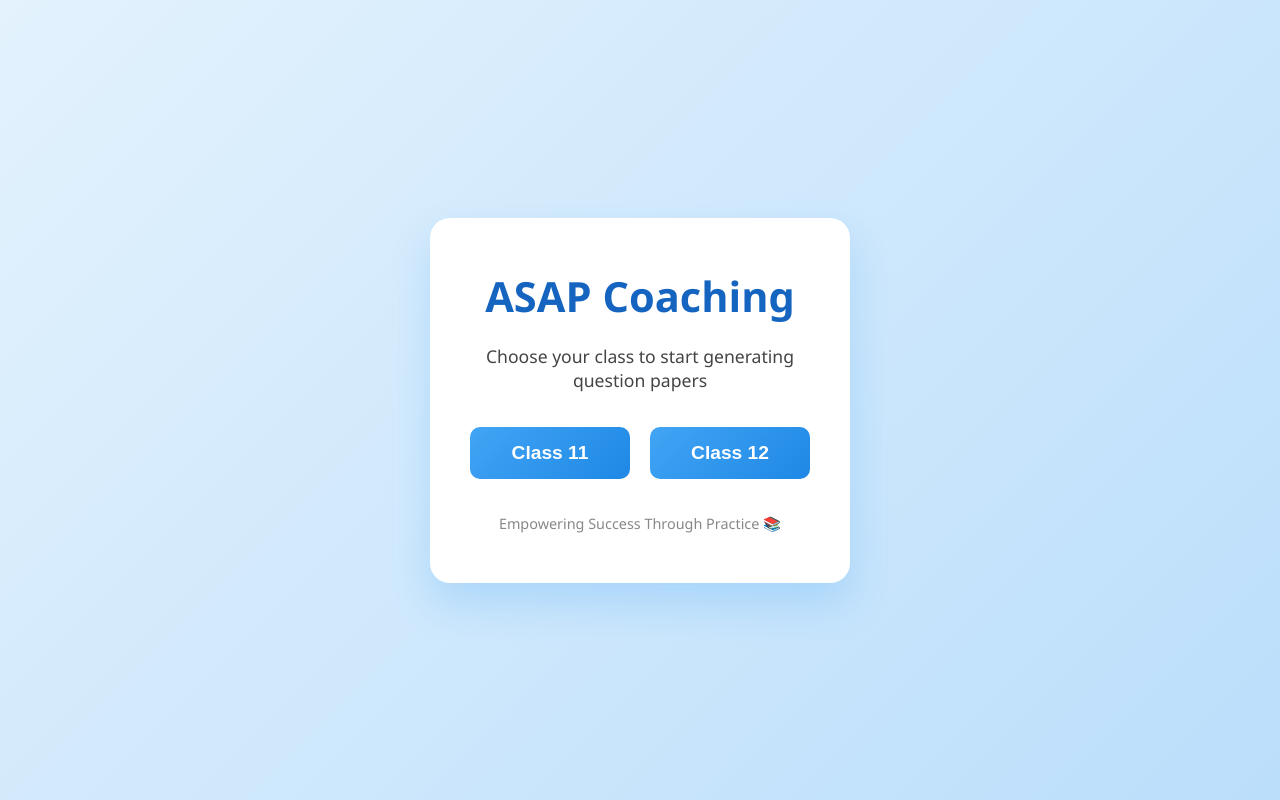
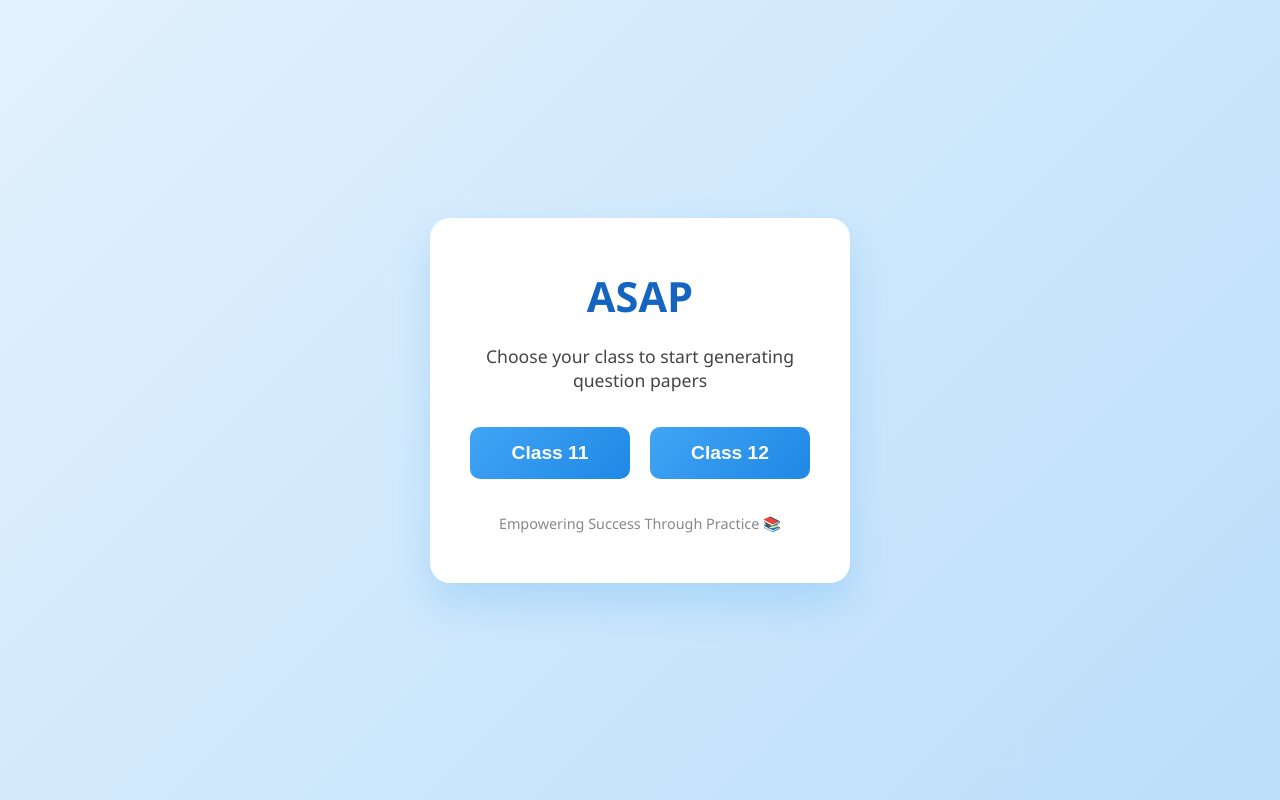
Before and after one commit to y-jagrat-dantre/QUESTION_PAPER_GENERATOR, a plain HTML site: page index.html in a window 1280 px wide. Drawn offline with Linux system fonts and the light colour scheme.

Commit message:
Update index.html

```diff
--- a/index.html
+++ b/index.html
@@ -4,13 +4,13 @@
 <head>
     <meta charset="UTF-8" />
     <meta name="viewport" content="width=device-width, initial-scale=1.0" />
-    <title>ASAP Coaching</title>
+    <title>ASAP</title>
     <link rel="stylesheet" href="styles.css">
 </head>
 
 <body>
     <div class="container">
-        <h1>ASAP Coaching</h1>
+        <h1>ASAP</h1>
         <div class="subtitle">Choose your class to start generating question papers</div>
         <div class="btn-group">
             <button class="btn" onclick="location.href='class11.html'">Class 11</button>
```
